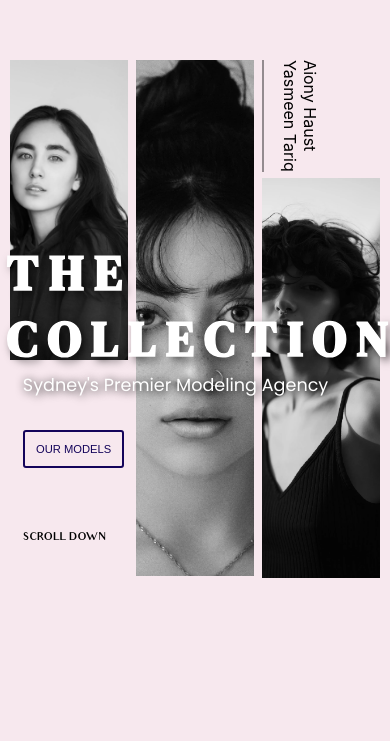
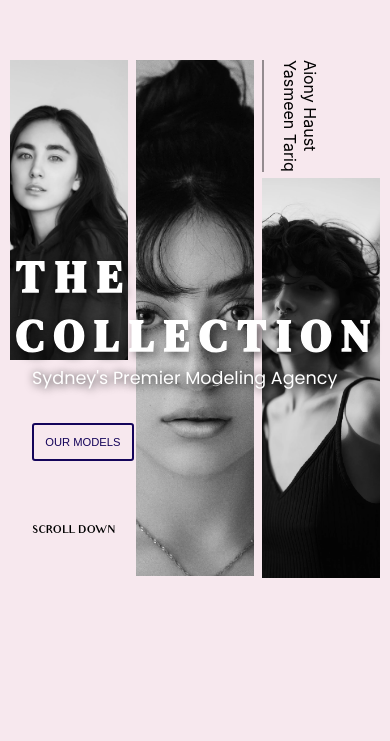
Before and after one commit to onethreeonefour/the-collection, a React (Create React App) app: page / in a window 390 px wide. Shown: the part 103-844 px from the top of the page. Built offline with nearby package versions, Linux system fonts and the light colour scheme.

Commit message:
font adjustment

```diff
--- a/src/Style.scss
+++ b/src/Style.scss
@@ -578,7 +578,7 @@ body {
 
   .hero-heading {
     h1 {
-      font-size: 3rem;
+      font-size: 2.7rem;
       letter-spacing: 12px;
       padding: 0;
     }
@@ -648,7 +648,7 @@ body {
 @media screen and (max-width: 375px) {
   .hero-heading {
     h1 {
-      font-size: 2.55rem;
+      font-size: 2.4rem;
       letter-spacing: 12px;
     }
     h2 {
```
